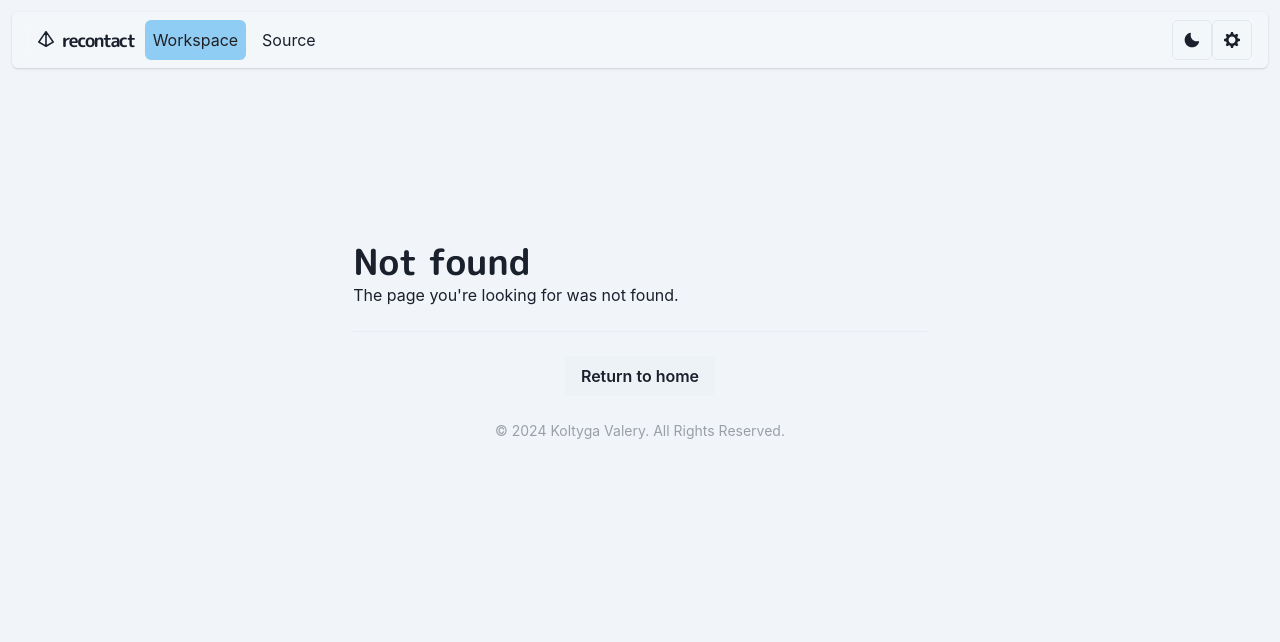
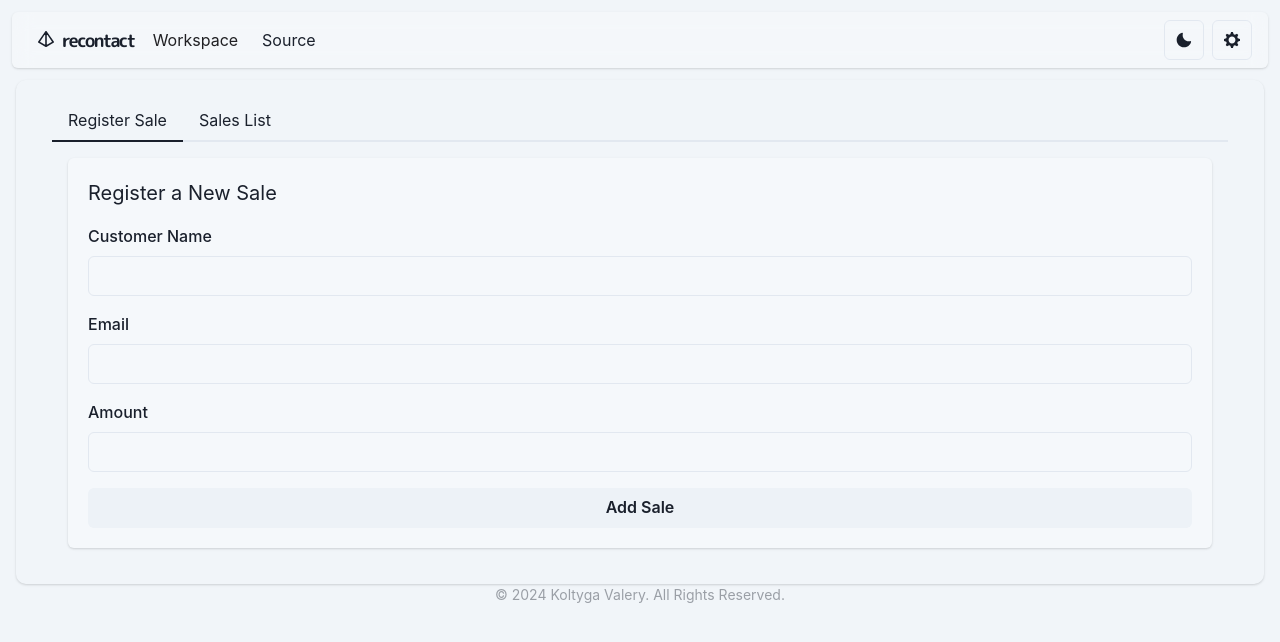
Before and after one commit to uglysatoshi/recontact, a Next.js app: page /works in a window 1280 px wide. Before the commit this address had no page. Shown: the top 642 px of the page. Built offline with nearby package versions, Linux system fonts and the light colour scheme.

Commit message:
works page

```diff
--- a/components/navbar.tsx
+++ b/components/navbar.tsx
@@ -28,7 +28,6 @@ const LinkItem = ({ href, path, target, children, ...props }) => {
             href={href}
             scroll={false}
             p={2}
-            bg={active ? "lightBlue" : undefined}
             color={active ? "#202023" : inactiveColor}
             target={target}
             borderRadius="0.375rem"
--- a/components/settings-button.tsx
+++ b/components/settings-button.tsx
@@ -7,7 +7,7 @@ const SettingsButton = () => {
     const router = useRouter();
 
     const handleClick = () => {
-        router.push('/settings');
+        router.push('/settings').then(r => 404);
     }
 
     return (
@@ -24,6 +24,7 @@ const SettingsButton = () => {
                     variant={"outline"}
                     icon={<SettingsIcon />}
                     onClick={handleClick}
+                    ml={2}
                 ></IconButton>
             </motion.div>
         </AnimatePresence>
--- /dev/null
+++ b/pages/works.tsx
@@ -0,0 +1,106 @@
+import {
+    Box,
+    Text,
+    Container,
+    FormControl,
+    FormLabel,
+    Input,
+    Button,
+    useColorModeValue,
+    Tabs,
+    TabList,
+    TabPanels,
+    Tab,
+    TabPanel,
+    Stack,
+    useToast
+} from "@chakra-ui/react"
+import { useState } from 'react'
+
+const WorkPage = () => {
+    const toast = useToast();
+    const [sales, setSales] = useState([]);
+    const [customerName, setCustomerName] = useState("");
+    const [email, setEmail] = useState("");
+    const [amount, setAmount] = useState("");
+
+    const handleAddSale = () => {
+        if (customerName && email && amount) {
+            const newSale = { customerName, email, amount };
+            setSales([...sales, newSale]);
+
+            toast({
+                title: "Sale added.",
+                description: "The sale has been registered successfully.",
+                status: "success",
+                duration: 3000,
+                isClosable: true,
+            });
+
+            setCustomerName("");
+            setEmail("");
+            setAmount("");
+        } else {
+            toast({
+                title: "Incomplete data.",
+                description: "Please fill in all the fields.",
+                status: "error",
+                duration: 3000,
+                isClosable: true,
+            });
+        }
+    };
+
+    return (
+        <Container maxW={"container.xl"} boxShadow={"base"} rounded={10}>
+            <Tabs variant="line" colorScheme="black" p={5}>
+                <TabList>
+                    <Tab>Register Sale</Tab>
+                    <Tab>Sales List</Tab>
+                </TabList>
+
+                <TabPanels>
+                    <TabPanel key="register-sale">
+                        <Box boxShadow={"base"} p={5} rounded={6} bg={useColorModeValue('#ffffff40', '#20202340')}>
+                            <Text fontSize="xl" mb={4}>Register a New Sale</Text>
+                            <Stack spacing={4}>
+                                <FormControl id="customerName">
+                                    <FormLabel>Customer Name</FormLabel>
+                                    <Input type="text" value={customerName} onChange={(e) => setCustomerName(e.target.value)} />
+                                </FormControl>
+                                <FormControl id="email">
+                                    <FormLabel>Email</FormLabel>
+                                    <Input type="email" value={email} onChange={(e) => setEmail(e.target.value)} />
+                                </FormControl>
+                                <FormControl id="amount">
+                                    <FormLabel>Amount</FormLabel>
+                                    <Input type="number" value={amount} onChange={(e) => setAmount(e.target.value)} />
+                                </FormControl>
+                                <Button  onClick={handleAddSale}>Add Sale</Button>
+                            </Stack>
+                        </Box>
+                    </TabPanel>
+
+                    <TabPanel key="sales-list">
+                        <Box boxShadow={"base"} p={5} rounded={6} bg={useColorModeValue('#ffffff40', '#20202340')}>
+                            <Text fontSize="xl" mb={4}>Sales List</Text>
+                            <Stack spacing={3}>
+                                {sales.map((sale, index) => (
+                                    <Box key={index} display="flex" justifyContent="space-between" alignItems="center" boxShadow={"base"} p={3} rounded={6} bg={useColorModeValue('#ffffff40', '#20202340')}>
+                                        <Box>
+                                            <Text>{sale.customerName}</Text>
+                                            <Text fontSize="sm">{sale.email}</Text>
+                                        </Box>
+                                        <Text>${sale.amount}</Text>
+                                    </Box>
+                                ))}
+                            </Stack>
+                        </Box>
+                    </TabPanel>
+                </TabPanels>
+            </Tabs>
+        </Container>
+    )
+}
+
+export default WorkPage
```
